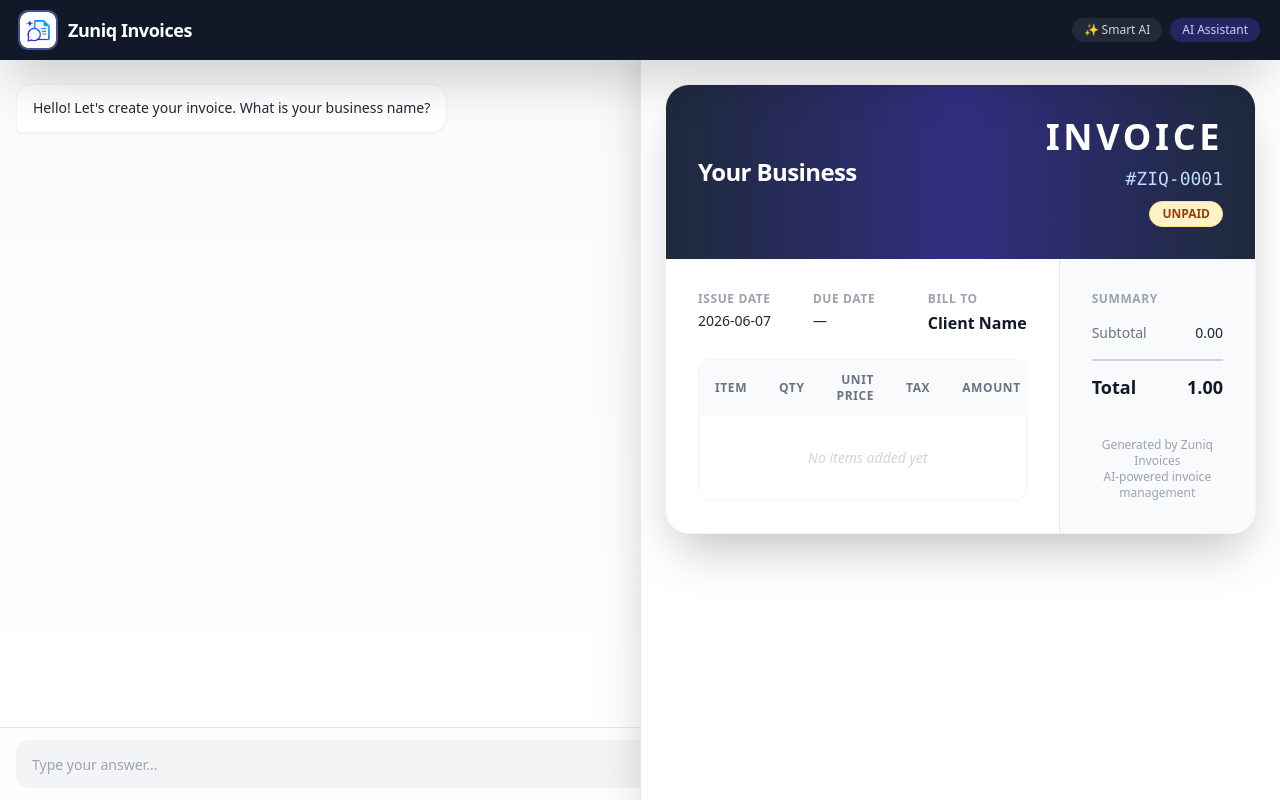
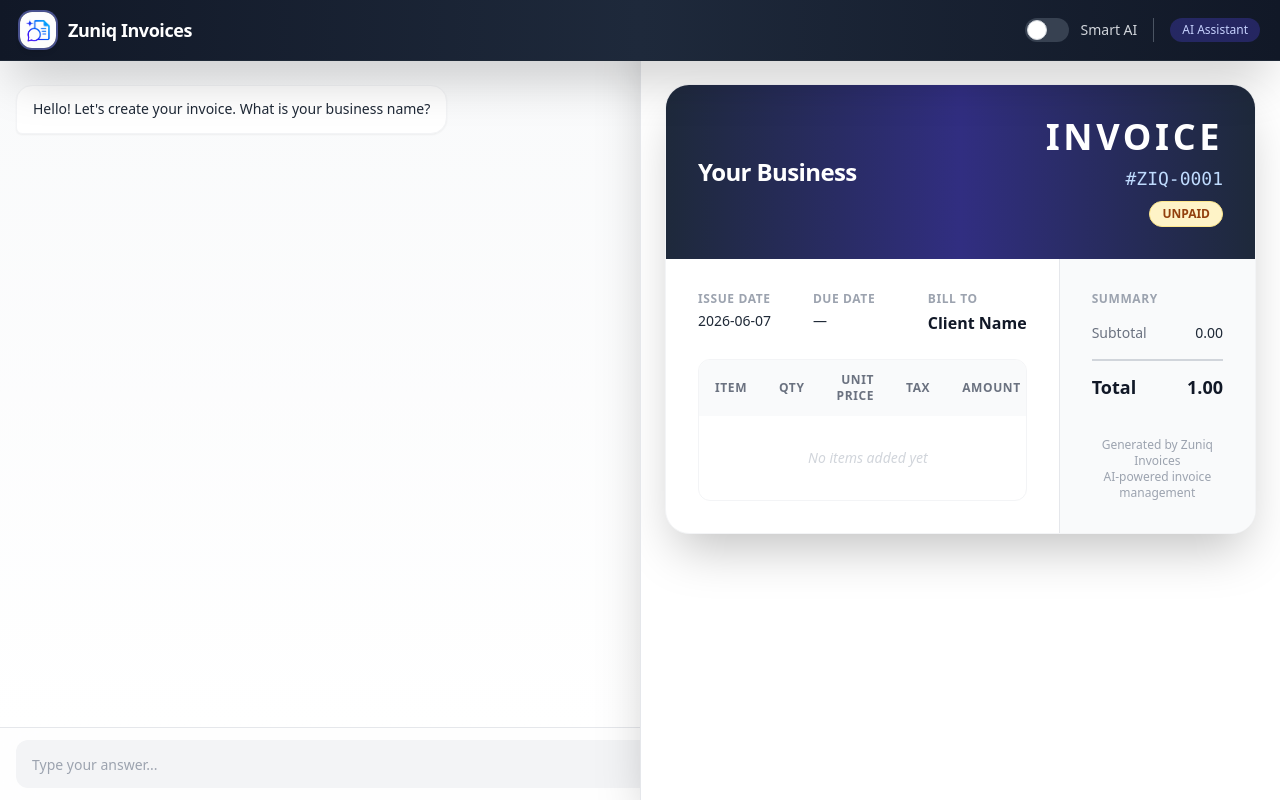
Before and after one commit to zuniqcomputers-crypto/zuniq-ai-invoices, a Next.js app: page /new in a window 1280 px wide. Built offline with nearby package versions, Linux system fonts and the light colour scheme.

Commit message:
luxury header with iOS smart AI toggle

```diff
--- a/src/app/new/page.tsx
+++ b/src/app/new/page.tsx
@@ -4,7 +4,6 @@ import InvoicePreview from "@/components/InvoicePreview";
 import { InvoiceData } from "@/utils/ai";
 
 export default function NewInvoice() {
-  // Smart AI toggle state
   const [useSmartAI, setUseSmartAI] = useState(false);
 
   const [invoiceData, setInvoiceData] = useState<InvoiceData>({
@@ -73,15 +72,12 @@ export default function NewInvoice() {
           message: text,
           currentData: invoiceData,
           conversationHistory: [],
-          useGemini: useSmartAI        // <-- sends toggle state to API
+          useGemini: useSmartAI
         })
       });
       const data = await res.json();
       if (data.error) {
-        setMessages([
-          ...newMessages,
-          { sender: "ai", text: "Sorry, something went wrong." }
-        ]);
+        setMessages([...newMessages, { sender: "ai", text: "Sorry, something went wrong." }]);
       } else {
         setInvoiceData(data.updatedData);
         setMessages([...newMessages, { sender: "ai", text: data.reply }]);
@@ -125,33 +121,45 @@ export default function NewInvoice() {
 
   return (
     <div className="flex flex-col h-screen bg-gray-50">
-      {/* Premium Header with Smart AI Toggle */}
-      <header className="px-5 py-3 bg-gray-900 text-white flex items-center justify-between shadow-2xl z-10">
-        <div className="flex items-center gap-3">
-          <div className="h-9 w-9 rounded-lg overflow-hidden ring-2 ring-indigo-400/50 transition hover:scale-105">
-            <img src="/logo.png" alt="Logo" className="h-full w-full object-cover" />
+      {/* ───── Luxurious Header with iOS‑style Smart AI Toggle ───── */}
+      <header className="relative px-5 py-3 bg-gradient-to-r from-gray-900 via-slate-800 to-gray-900 border-b border-gray-800 shadow-2xl z-10">
+        <div className="flex items-center justify-between">
+          {/* Logo & App Name */}
+          <div className="flex items-center gap-3">
+            <div className="h-9 w-9 rounded-xl overflow-hidden ring-2 ring-indigo-400/50 shadow-md transition hover:scale-105">
+              <img src="/logo.png" alt="Logo" className="h-full w-full object-cover" />
+            </div>
+            <h1 className="text-lg font-bold tracking-tight text-white">Zuniq Invoices</h1>
           </div>
-          <h1 className="text-lg font-bold tracking-tight">Zuniq Invoices</h1>
-        </div>
-        <div className="flex items-center gap-2">
-          {/* Smart AI Toggle Button */}
-          <button
-            onClick={() => setUseSmartAI(!useSmartAI)}
-            className={`text-xs px-3 py-1 rounded-full font-medium transition ${
-              useSmartAI
-                ? "bg-emerald-500/30 text-emerald-200"
-                : "bg-gray-600/30 text-gray-300"
-            }`}
-          >
-            {useSmartAI ? "✨ Smart AI On" : "✨ Smart AI"}
-          </button>
-          <div className="text-xs px-3 py-1 bg-indigo-600/30 rounded-full text-indigo-200 font-medium">
-            AI Assistant
+
+          {/* Smart AI Toggle + Badge */}
+          <div className="flex items-center gap-3">
+            {/* iOS Toggle */}
+            <label className="relative inline-flex items-center cursor-pointer">
+              <input
+                type="checkbox"
+                className="sr-only peer"
+                checked={useSmartAI}
+                onChange={() => setUseSmartAI(!useSmartAI)}
+              />
+              <div className="w-11 h-6 bg-gray-700 peer-focus:outline-none peer-focus:ring-2 peer-focus:ring-indigo-500 rounded-full peer peer-checked:after:translate-x-full rtl:peer-checked:after:-translate-x-full peer-checked:after:border-white after:content-[''] after:absolute after:top-[2px] after:start-[2px] after:bg-white after:border-gray-300 after:border after:rounded-full after:h-5 after:w-5 after:transition-all peer-checked:bg-gradient-to-r peer-checked:from-emerald-500 peer-checked:to-green-500 peer-checked:shadow-[0_0_12px_rgba(16,185,129,0.4)]"></div>
+            </label>
+            <span className="text-sm font-medium text-gray-300">
+              {useSmartAI ? "✨ Smart AI" : "Smart AI"}
+            </span>
+
+            {/* Divider */}
+            <div className="h-6 w-px bg-gray-600 mx-1" />
+
+            {/* AI Assistant badge */}
+            <div className="text-xs px-3 py-1 bg-indigo-600/30 rounded-full text-indigo-200 font-medium">
+              AI Assistant
+            </div>
           </div>
         </div>
       </header>
 
-      {/* Chat Area */}
+      {/* ───── Chat Area (unchanged) ───── */}
       <div className="flex-1 overflow-y-auto px-4 py-6 space-y-4 bg-gradient-to-b from-gray-50 to-white">
         {messages.map((msg, i) => (
           <div
@@ -172,7 +180,7 @@ export default function NewInvoice() {
         <div ref={chatEndRef} />
       </div>
 
-      {/* Glassmorphism Input Bar */}
+      {/* ───── Glassmorphism Input Bar (unchanged) ───── */}
       <div className="px-4 py-3 bg-white/80 backdrop-blur-lg border-t border-gray-200 flex items-center gap-2">
         <input
           value={input}
@@ -197,7 +205,7 @@ export default function NewInvoice() {
         )}
       </div>
 
-      {/* Floating Preview Button (Mobile) */}
+      {/* ───── Mobile Preview Button & Sheet (unchanged) ───── */}
       {!showPreview && (
         <button
           onClick={() => setShowPreview(true)}
@@ -207,7 +215,6 @@ export default function NewInvoice() {
         </button>
       )}
 
-      {/* Mobile Preview Sheet */}
       {showPreview && (
         <div className="md:hidden fixed inset-x-0 bottom-0 z-50 bg-white rounded-t-3xl shadow-2xl max-h-[85vh] overflow-y-auto animate-slide-up">
           <div className="sticky top-0 bg-white pt-4 pb-2 px-6 flex justify-between items-center border-b border-gray-100">
@@ -265,7 +272,7 @@ export default function NewInvoice() {
         </div>
       )}
 
-      {/* Desktop Preview (always visible) */}
+      {/* ───── Desktop Preview (unchanged) ───── */}
       <div className="hidden md:block fixed right-0 top-0 h-full w-1/2 bg-white border-l border-gray-200 p-6 overflow-y-auto shadow-2xl">
         <div className="flex justify-between items-center mb-6">
           <h2 className="text-2xl font-bold text-gray-900">
```
